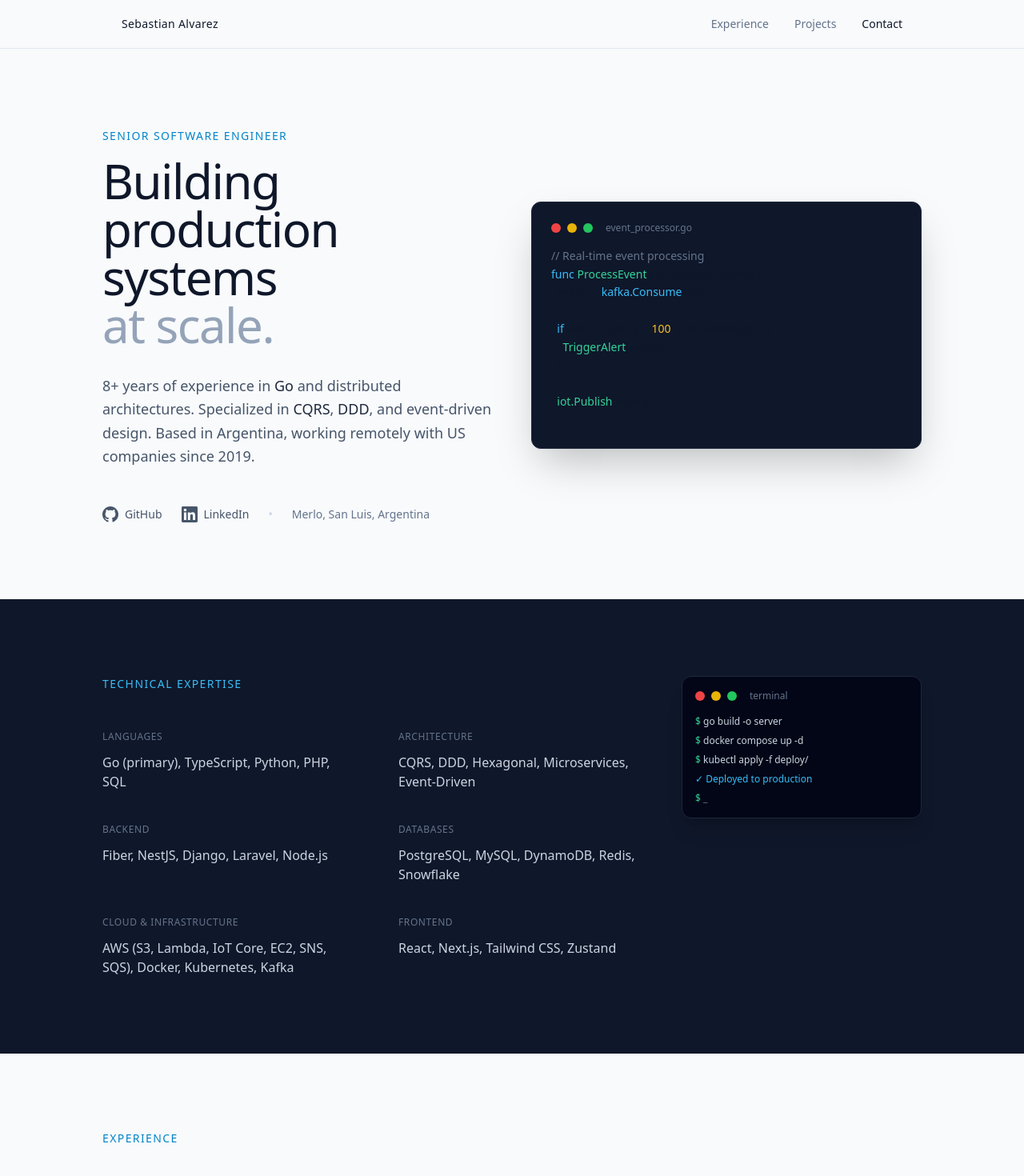
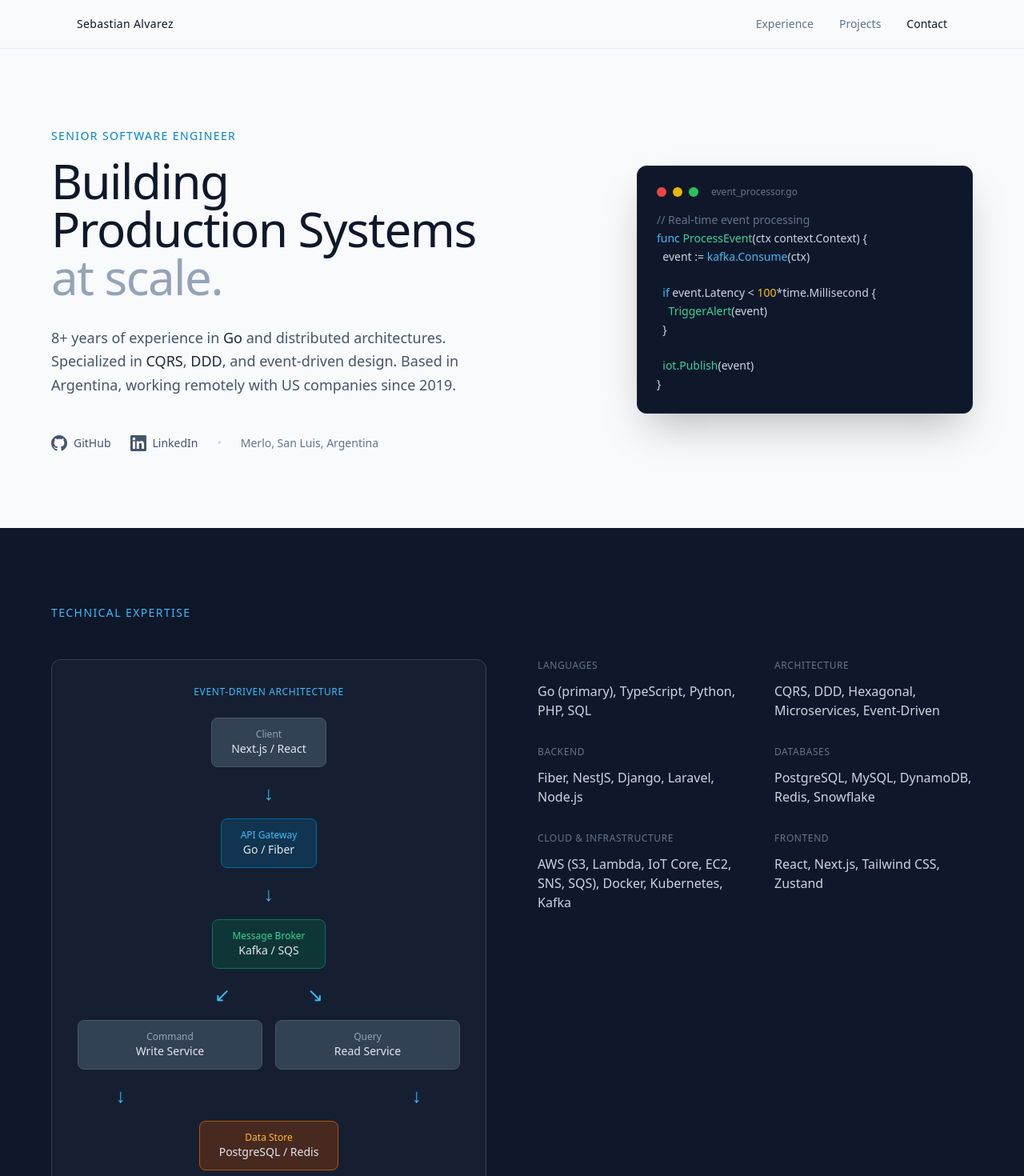
Before and after one commit to SebaJas/salvarez-portfolio, a Next.js app: page / in a window 1280 px wide. Shown: the top 1470 px of the page at 80% size. Built offline with nearby package versions, Linux system fonts and the light colour scheme.

Commit message:
Add code visuals

```diff
--- a/app/page.jsx
+++ b/app/page.jsx
@@ -14,7 +14,7 @@
 
       {/* Navigation */}
       <nav className="fixed top-0 left-0 right-0 z-50 bg-slate-50/90 backdrop-blur-sm border-b border-slate-200">
-        <div className="max-w-5xl mx-auto px-6 py-5 flex items-center justify-between">
+        <div className="max-w-6xl mx-auto px-8 py-5 flex items-center justify-between">
           <span className="text-sm font-medium tracking-wide">Sebastian Alvarez</span>
           <div className="flex items-center gap-8">
             <a href="#experience" className="text-sm text-slate-500 hover:text-slate-900 transition-colors">Experience</a>
@@ -25,16 +25,17 @@
       </nav>
 
       {/* Hero - Light with Code Block */}
-      <section className={`pt-40 pb-24 px-6 bg-slate-50 transition-all duration-1000 ${isLoaded ? 'opacity-100' : 'opacity-0'}`}>
-        <div className="max-w-5xl mx-auto">
-          <div className="grid lg:grid-cols-2 gap-12 items-center">
+      <section className={`pt-40 pb-24 px-8 bg-slate-50 transition-all duration-1000 ${isLoaded ? 'opacity-100' : 'opacity-0'}`}>
+        <div className="max-w-6xl mx-auto">
+          <div className="grid lg:grid-cols-[1fr_420px] gap-16 items-center">
             <div>
               <p className="text-sm text-sky-600 tracking-widest uppercase mb-4 font-medium">Senior Software Engineer</p>
               <h1 className="text-5xl md:text-6xl font-light leading-tight mb-8 tracking-tight">
-                Building production systems<br />
+                Building<br />
+                <span className="text-slate-900">Production Systems</span><br />
                 <span className="text-slate-400">at scale.</span>
               </h1>
-              <p className="text-lg text-slate-600 max-w-2xl leading-relaxed mb-12">
+              <p className="text-lg text-slate-600 max-w-xl leading-relaxed mb-12">
                 8+ years of experience in <span className="text-slate-800 font-medium">Go</span> and distributed architectures. Specialized in <span className="text-slate-800 font-medium">CQRS</span>, <span className="text-slate-800 font-medium">DDD</span>, and event-driven design. Based in Argentina, working remotely with US companies since 2019.
               </p>
               <div className="flex items-center gap-6 text-sm">
@@ -60,8 +61,7 @@
                   <div className="w-3 h-3 rounded-full bg-green-500"></div>
                   <span className="ml-2 text-slate-500 text-xs font-mono">event_processor.go</span>
                 </div>
-                <pre className="text-sm font-mono leading-relaxed overflow-x-auto">
-                  <code>
+                <pre className="text-sm font-mono leading-relaxed overflow-x-auto text-slate-300">
 <span className="text-slate-500">// Real-time event processing</span>{'\n'}
 <span className="text-sky-400">func</span> <span className="text-emerald-400">ProcessEvent</span>(ctx context.Context) {'{'}{'\n'}
 {'  '}event := <span className="text-sky-400">kafka.Consume</span>(ctx){'\n'}
@@ -71,23 +71,98 @@
 {'  '}{'}'}{'\n'}
 {'\n'}
 {'  '}<span className="text-emerald-400">iot.Publish</span>(event){'\n'}
-                    {'}'}{'\n'}
-                  </code>
-                </pre>
+{'}'}</pre>
               </div>
             </div>
           </div>
         </div>
       </section>
 
-      {/* Technical Expertise - Dark with Terminal */}
-      <section className={`py-24 px-6 bg-slate-900 text-white transition-all duration-1000 delay-200 ${isLoaded ? 'opacity-100' : 'opacity-0'}`}>
-        <div className="max-w-5xl mx-auto">
-          <div className="grid lg:grid-cols-[1fr_300px] gap-12 items-start">
-            <div>
+      {/* Technical Expertise - Dark with Architecture Diagram */}
+      <section className={`py-24 px-8 bg-slate-900 text-white transition-all duration-1000 delay-200 ${isLoaded ? 'opacity-100' : 'opacity-0'}`}>
+        <div className="max-w-6xl mx-auto">
           <p className="text-sm text-sky-400 tracking-widest uppercase mb-12 font-medium">Technical Expertise</p>
 
-              <div className="grid md:grid-cols-2 gap-x-16 gap-y-10">
+          <div className="grid lg:grid-cols-2 gap-16 items-start">
+            {/* Architecture Diagram - Left */}
+            <div className="hidden lg:block order-1">
+              <div className="bg-slate-800/50 rounded-xl p-8 border border-slate-700">
+                <p className="text-xs text-sky-400 uppercase tracking-wider mb-6 font-medium text-center">Event-Driven Architecture</p>
+
+                {/* Diagram */}
+                <div className="space-y-4">
+                  {/* Top Layer - Client */}
+                  <div className="flex justify-center">
+                    <div className="bg-slate-700 px-6 py-3 rounded-lg border border-slate-600 text-center">
+                      <p className="text-xs text-slate-400">Client</p>
+                      <p className="text-sm text-slate-200 font-medium">Next.js / React</p>
+                    </div>
+                  </div>
+
+                  {/* Arrow */}
+                  <div className="flex justify-center">
+                    <div className="text-sky-400 text-2xl">↓</div>
+                  </div>
+
+                  {/* API Gateway */}
+                  <div className="flex justify-center">
+                    <div className="bg-sky-900/50 px-6 py-3 rounded-lg border border-sky-700 text-center">
+                      <p className="text-xs text-sky-400">API Gateway</p>
+                      <p className="text-sm text-slate-200 font-medium">Go / Fiber</p>
+                    </div>
+                  </div>
+
+                  {/* Arrow */}
+                  <div className="flex justify-center">
+                    <div className="text-sky-400 text-2xl">↓</div>
+                  </div>
+
+                  {/* Message Broker */}
+                  <div className="flex justify-center">
+                    <div className="bg-emerald-900/50 px-6 py-3 rounded-lg border border-emerald-700 text-center">
+                      <p className="text-xs text-emerald-400">Message Broker</p>
+                      <p className="text-sm text-slate-200 font-medium">Kafka / SQS</p>
+                    </div>
+                  </div>
+
+                  {/* Arrow Split */}
+                  <div className="flex justify-center gap-24">
+                    <div className="text-sky-400 text-2xl">↙</div>
+                    <div className="text-sky-400 text-2xl">↘</div>
+                  </div>
+
+                  {/* Bottom Layer - Services */}
+                  <div className="flex justify-between gap-4">
+                    <div className="bg-slate-700 px-4 py-3 rounded-lg border border-slate-600 text-center flex-1">
+                      <p className="text-xs text-slate-400">Command</p>
+                      <p className="text-sm text-slate-200 font-medium">Write Service</p>
+                    </div>
+                    <div className="bg-slate-700 px-4 py-3 rounded-lg border border-slate-600 text-center flex-1">
+                      <p className="text-xs text-slate-400">Query</p>
+                      <p className="text-sm text-slate-200 font-medium">Read Service</p>
+                    </div>
+                  </div>
+
+                  {/* Arrows to DB */}
+                  <div className="flex justify-between px-12">
+                    <div className="text-sky-400 text-2xl">↓</div>
+                    <div className="text-sky-400 text-2xl">↓</div>
+                  </div>
+
+                  {/* Database Layer */}
+                  <div className="flex justify-center">
+                    <div className="bg-amber-900/50 px-6 py-3 rounded-lg border border-amber-700 text-center">
+                      <p className="text-xs text-amber-400">Data Store</p>
+                      <p className="text-sm text-slate-200 font-medium">PostgreSQL / Redis</p>
+                    </div>
+                  </div>
+                </div>
+              </div>
+            </div>
+
+            {/* Skills Grid - Right */}
+            <div className="order-2">
+              <div className="grid md:grid-cols-2 gap-x-12 gap-y-8">
                 <div>
                   <h3 className="text-xs text-slate-500 uppercase tracking-wider mb-3">Languages</h3>
                   <p className="text-slate-300">Go (primary), TypeScript, Python, PHP, SQL</p>
@@ -114,32 +189,13 @@
                 </div>
               </div>
             </div>
-
-            {/* Terminal - Desktop Only */}
-            <div className="hidden lg:block">
-              <div className="bg-slate-950 rounded-xl p-4 border border-slate-800 shadow-xl">
-                <div className="flex items-center gap-2 mb-4">
-                  <div className="w-3 h-3 rounded-full bg-red-500"></div>
-                  <div className="w-3 h-3 rounded-full bg-yellow-500"></div>
-                  <div className="w-3 h-3 rounded-full bg-green-500"></div>
-                  <span className="ml-2 text-slate-500 text-xs font-mono">terminal</span>
-                </div>
-                <div className="font-mono text-xs space-y-2">
-                  <div><span className="text-emerald-400">$</span> <span className="text-slate-300">go build -o server</span></div>
-                  <div><span className="text-emerald-400">$</span> <span className="text-slate-300">docker compose up -d</span></div>
-                  <div><span className="text-emerald-400">$</span> <span className="text-slate-300">kubectl apply -f deploy/</span></div>
-                  <div className="text-sky-400">✓ Deployed to production</div>
-                  <div><span className="text-emerald-400">$</span> <span className="text-slate-500 animate-pulse">_</span></div>
-                </div>
-              </div>
-            </div>
           </div>
         </div>
       </section>
 
       {/* Experience - Light */}
-      <section id="experience" className={`py-24 px-6 bg-slate-50 transition-all duration-1000 delay-300 ${isLoaded ? 'opacity-100' : 'opacity-0'}`}>
-        <div className="max-w-5xl mx-auto">
+      <section id="experience" className={`py-24 px-8 bg-slate-50 transition-all duration-1000 delay-300 ${isLoaded ? 'opacity-100' : 'opacity-0'}`}>
+        <div className="max-w-6xl mx-auto">
           <p className="text-sm text-sky-600 tracking-widest uppercase mb-12 font-medium">Experience</p>
 
           <div className="space-y-16">
@@ -238,11 +294,11 @@
       </section>
 
       {/* Featured Project - Dark with Code Snippet */}
-      <section id="projects" className={`py-24 px-6 bg-slate-900 text-white transition-all duration-1000 delay-400 ${isLoaded ? 'opacity-100' : 'opacity-0'}`}>
-        <div className="max-w-5xl mx-auto">
+      <section id="projects" className={`py-24 px-8 bg-slate-900 text-white transition-all duration-1000 delay-400 ${isLoaded ? 'opacity-100' : 'opacity-0'}`}>
+        <div className="max-w-6xl mx-auto">
           <p className="text-sm text-sky-400 tracking-widest uppercase mb-12 font-medium">Featured Project</p>
 
-          <div className="grid lg:grid-cols-2 gap-12 items-start">
+          <div className="grid lg:grid-cols-2 gap-16 items-start">
             <div>
               <h3 className="text-2xl font-medium mb-2">VinilHub</h3>
               <p className="text-slate-400 mb-6">Argentina's first specialized vinyl marketplace</p>
@@ -251,25 +307,38 @@
                 Complete marketplace connecting record stores, collectors, and buyers with specialized features including vinyl grading systems (Mint, Near Mint, VG+), Discogs catalog integration, and store storefronts.
               </p>
 
-              <div className="space-y-6 mb-8">
+              <div className="grid grid-cols-2 gap-4 mb-8">
                 <div className="bg-slate-800/50 p-5 rounded-lg border border-slate-700">
                   <h4 className="text-xs text-sky-400 uppercase tracking-wider mb-3 font-medium">Architecture</h4>
                   <ul className="space-y-2 text-slate-300 text-sm">
                     <li className="flex items-start gap-2">
                       <span className="text-sky-400 mt-0.5">→</span>
-                      <span>Next.js 15 monorepo with Turborepo</span>
+                      <span>Next.js 15 + Turborepo</span>
                     </li>
                     <li className="flex items-start gap-2">
                       <span className="text-sky-400 mt-0.5">→</span>
-                      <span>NestJS backend with TypeORM</span>
+                      <span>NestJS + TypeORM</span>
                     </li>
                     <li className="flex items-start gap-2">
                       <span className="text-sky-400 mt-0.5">→</span>
-                      <span>JWT auth with refresh token rotation</span>
+                      <span>JWT + Token Rotation</span>
+                    </li>
+                  </ul>
+                </div>
+                <div className="bg-slate-800/50 p-5 rounded-lg border border-slate-700">
+                  <h4 className="text-xs text-sky-400 uppercase tracking-wider mb-3 font-medium">Features</h4>
+                  <ul className="space-y-2 text-slate-300 text-sm">
+                    <li className="flex items-start gap-2">
+                      <span className="text-sky-400 mt-0.5">→</span>
+                      <span>4-tier subscriptions</span>
                     </li>
                     <li className="flex items-start gap-2">
                       <span className="text-sky-400 mt-0.5">→</span>
-                      <span>Strategy Pattern for payment providers</span>
+                      <span>3 payment providers</span>
+                    </li>
+                    <li className="flex items-start gap-2">
+                      <span className="text-sky-400 mt-0.5">→</span>
+                      <span>RSC + ISR</span>
                     </li>
                   </ul>
                 </div>
@@ -293,50 +362,26 @@
                   <div className="w-3 h-3 rounded-full bg-green-500"></div>
                   <span className="ml-2 text-slate-500 text-xs font-mono">payment_strategy.ts</span>
                 </div>
-                <pre className="text-sm font-mono leading-relaxed overflow-x-auto">
-                  <code>
-                    <span className="text-slate-500">// Strategy Pattern</span>{'\n'}
+                <pre className="text-sm font-mono leading-relaxed overflow-x-auto text-slate-300">
+<span className="text-slate-500">// Strategy Pattern for Payments</span>{'\n'}
 <span className="text-sky-400">interface</span> <span className="text-emerald-400">PaymentProvider</span> {'{'}{'\n'}
-                    {'  '}<span className="text-amber-400">charge</span>(amount: number): Promise{'{'}Result{'}'}{'\n'}
-                    {'  '}<span className="text-amber-400">refund</span>(txId: string): Promise{'{'}Result{'}'}{'\n'}
+{'  '}<span className="text-amber-400">charge</span>(amount: number): Promise{'<'}Result{'>'}{'\n'}
+{'  '}<span className="text-amber-400">refund</span>(txId: string): Promise{'<'}Result{'>'}{'\n'}
+{'}'}{'\n'}
+{'\n'}
+<span className="text-sky-400">class</span> <span className="text-emerald-400">MercadoPago</span> <span className="text-sky-400">implements</span> PaymentProvider {'{'}{'\n'}
+{'  '}<span className="text-sky-400">async</span> <span className="text-amber-400">charge</span>(amount: number) {'{'}{'\n'}
+{'    '}<span className="text-sky-400">return</span> <span className="text-sky-400">this</span>.api.createPayment(amount){'\n'}
+{'  '}{'}'}{'\n'}
 {'}'}{'\n'}
 {'\n'}
 <span className="text-sky-400">class</span> <span className="text-emerald-400">PaymentService</span> {'{'}{'\n'}
-                    {'  '}<span className="text-sky-400">constructor</span>({'\n'}
-                    {'    '}<span className="text-sky-400">private</span> provider: PaymentProvider{'\n'}
-                    {'  '}) {'{'}{'}'}{'\n'}
+{'  '}<span className="text-sky-400">constructor</span>(<span className="text-sky-400">private</span> provider: PaymentProvider) {'{'}{'}'}{'\n'}
 {'\n'}
 {'  '}<span className="text-sky-400">async</span> <span className="text-amber-400">process</span>(order: Order) {'{'}{'\n'}
-                    {'    '}<span className="text-sky-400">return</span> <span className="text-sky-400">this</span>.provider.charge({'\n'}
-                    {'      '}order.total{'\n'}
-                    {'    '}){'\n'}
+{'    '}<span className="text-sky-400">return this</span>.provider.charge(order.total){'\n'}
 {'  '}{'}'}{'\n'}
-                    {'}'}{'\n'}
-                  </code>
-                </pre>
-              </div>
-
-              {/* Features List Below Code */}
-              <div className="mt-6 bg-slate-800/50 p-5 rounded-lg border border-slate-700">
-                <h4 className="text-xs text-sky-400 uppercase tracking-wider mb-3 font-medium">Features</h4>
-                <ul className="space-y-2 text-slate-300 text-sm">
-                  <li className="flex items-start gap-2">
-                    <span className="text-sky-400 mt-0.5">→</span>
-                    <span>4-tier subscription system</span>
-                  </li>
-                  <li className="flex items-start gap-2">
-                    <span className="text-sky-400 mt-0.5">→</span>
-                    <span>3 payment providers (MercadoPago, Rebill, PayPal)</span>
-                  </li>
-                  <li className="flex items-start gap-2">
-                    <span className="text-sky-400 mt-0.5">→</span>
-                    <span>React Server Components + ISR</span>
-                  </li>
-                  <li className="flex items-start gap-2">
-                    <span className="text-sky-400 mt-0.5">→</span>
-                    <span>SEO with JSON-LD structured data</span>
-                  </li>
-                </ul>
+{'}'}</pre>
               </div>
             </div>
           </div>
@@ -344,8 +389,8 @@
       </section>
 
       {/* Key Achievements - Light */}
-      <section className={`py-24 px-6 bg-slate-50 transition-all duration-1000 delay-500 ${isLoaded ? 'opacity-100' : 'opacity-0'}`}>
-        <div className="max-w-5xl mx-auto">
+      <section className={`py-24 px-8 bg-slate-50 transition-all duration-1000 delay-500 ${isLoaded ? 'opacity-100' : 'opacity-0'}`}>
+        <div className="max-w-6xl mx-auto">
           <p className="text-sm text-sky-600 tracking-widest uppercase mb-12 font-medium">Key Achievements</p>
 
           <div className="grid md:grid-cols-2 gap-8">
@@ -370,8 +415,8 @@
       </section>
 
       {/* Education - Dark */}
-      <section className={`py-24 px-6 bg-slate-900 text-white transition-all duration-1000 delay-600 ${isLoaded ? 'opacity-100' : 'opacity-0'}`}>
-        <div className="max-w-5xl mx-auto">
+      <section className={`py-24 px-8 bg-slate-900 text-white transition-all duration-1000 delay-600 ${isLoaded ? 'opacity-100' : 'opacity-0'}`}>
+        <div className="max-w-6xl mx-auto">
           <p className="text-sm text-sky-400 tracking-widest uppercase mb-12 font-medium">Education</p>
 
           <div className="grid md:grid-cols-[200px_1fr] gap-4 md:gap-8">
@@ -388,8 +433,8 @@
       </section>
 
       {/* Footer - Light */}
-      <footer className="py-16 px-6 bg-slate-100 border-t border-slate-200">
-        <div className="max-w-5xl mx-auto">
+      <footer className="py-16 px-8 bg-slate-100 border-t border-slate-200">
+        <div className="max-w-6xl mx-auto">
           <div className="flex flex-col md:flex-row md:items-center md:justify-between gap-8">
             <div>
               <h3 className="text-lg font-medium mb-2 text-slate-900">Let's connect</h3>
```
Lines whose indentation alone changed are shown as unchanged.
